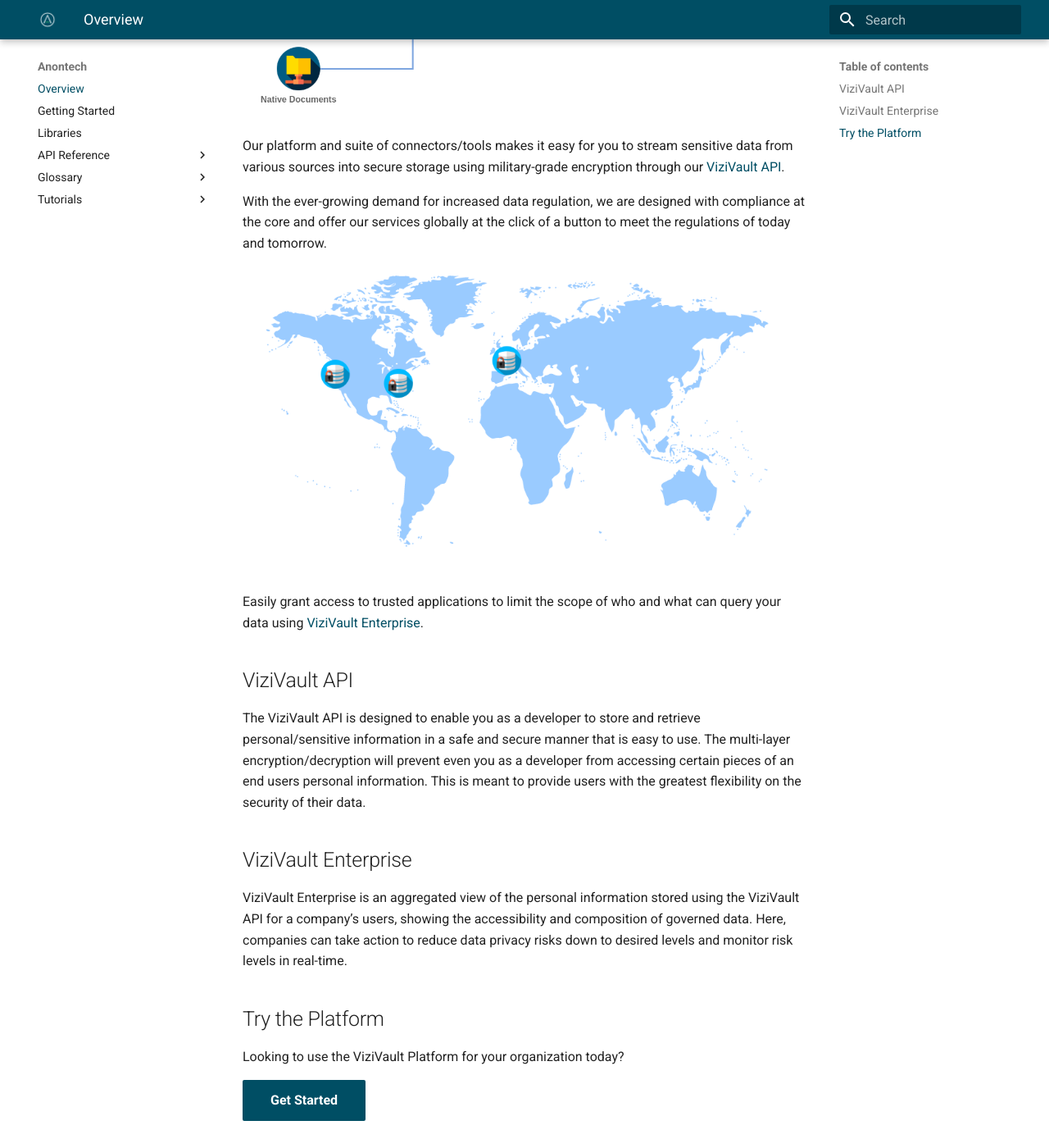
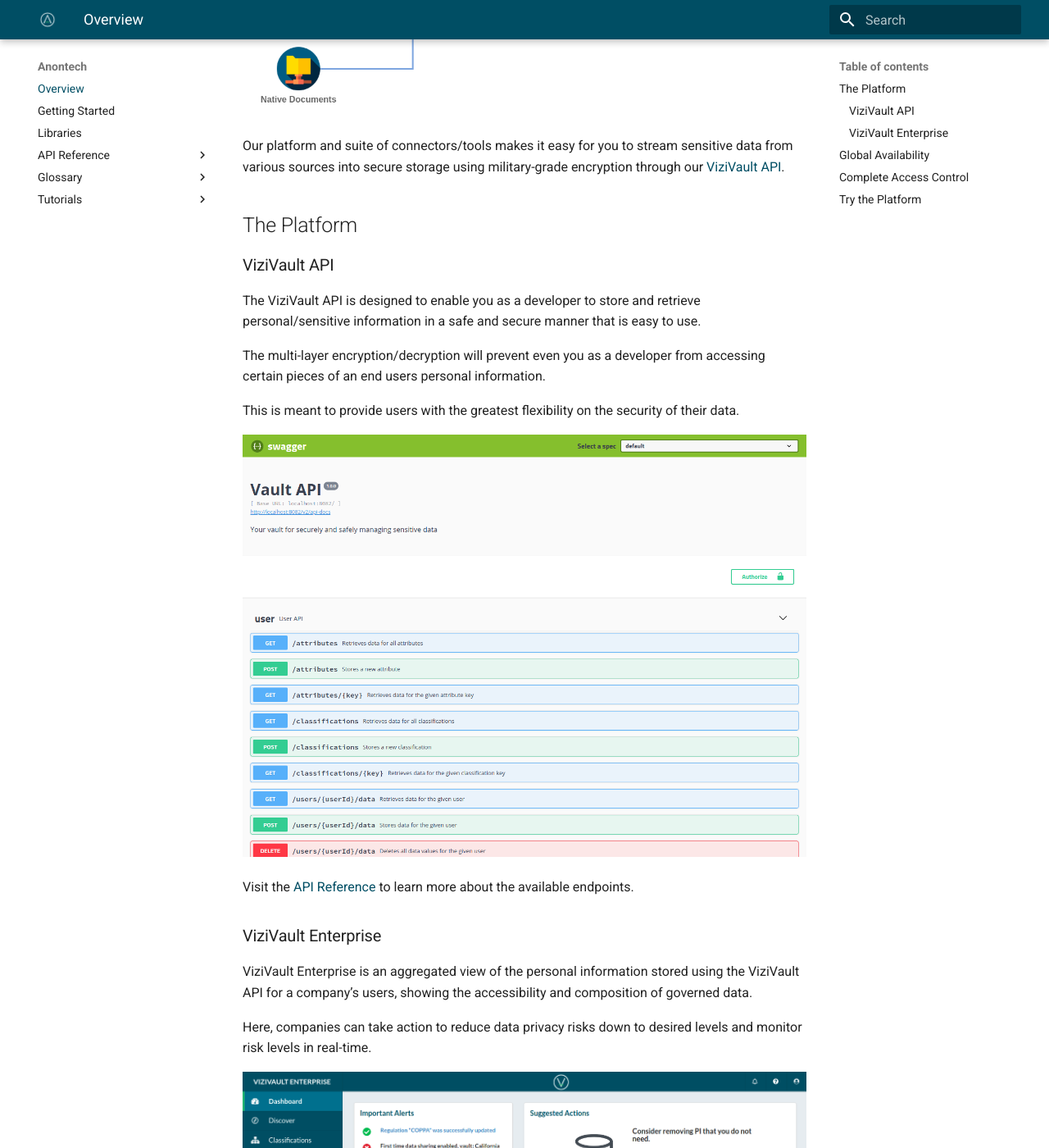
Before and after one commit to anontechnology/documentation, an MkDocs documentation site: the page built from docs/index.md, in a window 1280 px wide and 1400 px high, scrolled down 699 px. Shown: the whole window at 82% size. Built offline with MkDocs 1.6.1 and Material for MkDocs 9.7.7, drawn with Linux system fonts in a browser that asks for light colours; some of the changed text lies outside the part shown.

Commit message:
Reorganized and added app snapshots

```diff
--- a/docs/index.md
+++ b/docs/index.md
@@ -7,18 +7,38 @@
 
 Our platform and suite of connectors/tools makes it easy for you to stream sensitive data from various sources into secure storage using military-grade encryption through our [ViziVault API](#vizivault-api).
 
+## The Platform
+
+### ViziVault API
+
+The ViziVault API is designed to enable you as a developer to store and retrieve personal/sensitive information in a safe and secure manner that is easy to use.
+
+The multi-layer encryption/decryption will prevent even you as a developer from accessing certain pieces of an end users personal information.
+
+This is meant to provide users with the greatest flexibility on the security of their data.
+
+![ViziVault API](/assets/images/vault-api-docs.png)
+
+Visit the [API Reference](/API%20Reference/api-endpoints/) to learn more about the available endpoints.
+
+### ViziVault Enterprise
+
+ViziVault Enterprise is an aggregated view of the personal information stored using the ViziVault API for a company’s users, showing the accessibility and composition of governed data.
+
+Here, companies can take action to reduce data privacy risks down to desired levels and monitor risk levels in real-time.
+
+![ViziVault Enterprise](/assets/images/vizivault-enterprise.png)
+
+## Global Availability
 With the ever-growing demand for increased data regulation, we are designed with compliance at the core and offer our services globally at the click of a button to meet the regulations of today and tomorrow.
 ![Global Vaults](/assets/images/anontech-geovaults.png)
 
+Creating new vaults for your orgnization's data has never been easier with [ViziVault Enterprise](#vizivault-enterprise).
+
+Whether you are provisioning for compliance, performance, and/or availability, we have the tools to meet your needs.
+
+## Complete Access Control
 Easily grant access to trusted applications to limit the scope of who and what can query your data using [ViziVault Enterprise](#vizivault-enterprise).
-
-## ViziVault API
-
-The ViziVault API is designed to enable you as a developer to store and retrieve personal/sensitive information in a safe and secure manner that is easy to use. The multi-layer encryption/decryption will prevent even you as a developer from accessing certain pieces of an end users personal information. This is meant to provide users with the greatest flexibility on the security of their data.
-
-## ViziVault Enterprise
-
-ViziVault Enterprise is an aggregated view of the personal information stored using the ViziVault API for a company’s users, showing the accessibility and composition of governed data. Here, companies can take action to reduce data privacy risks down to desired levels and monitor risk levels in real-time.
 
 ## Try the Platform
 Looking to use the ViziVault Platform for your organization today?
```
Also changed, not shown: docs/assets/images/vault-api-docs.png (added), docs/assets/images/vizivault-enterprise.png (added).
